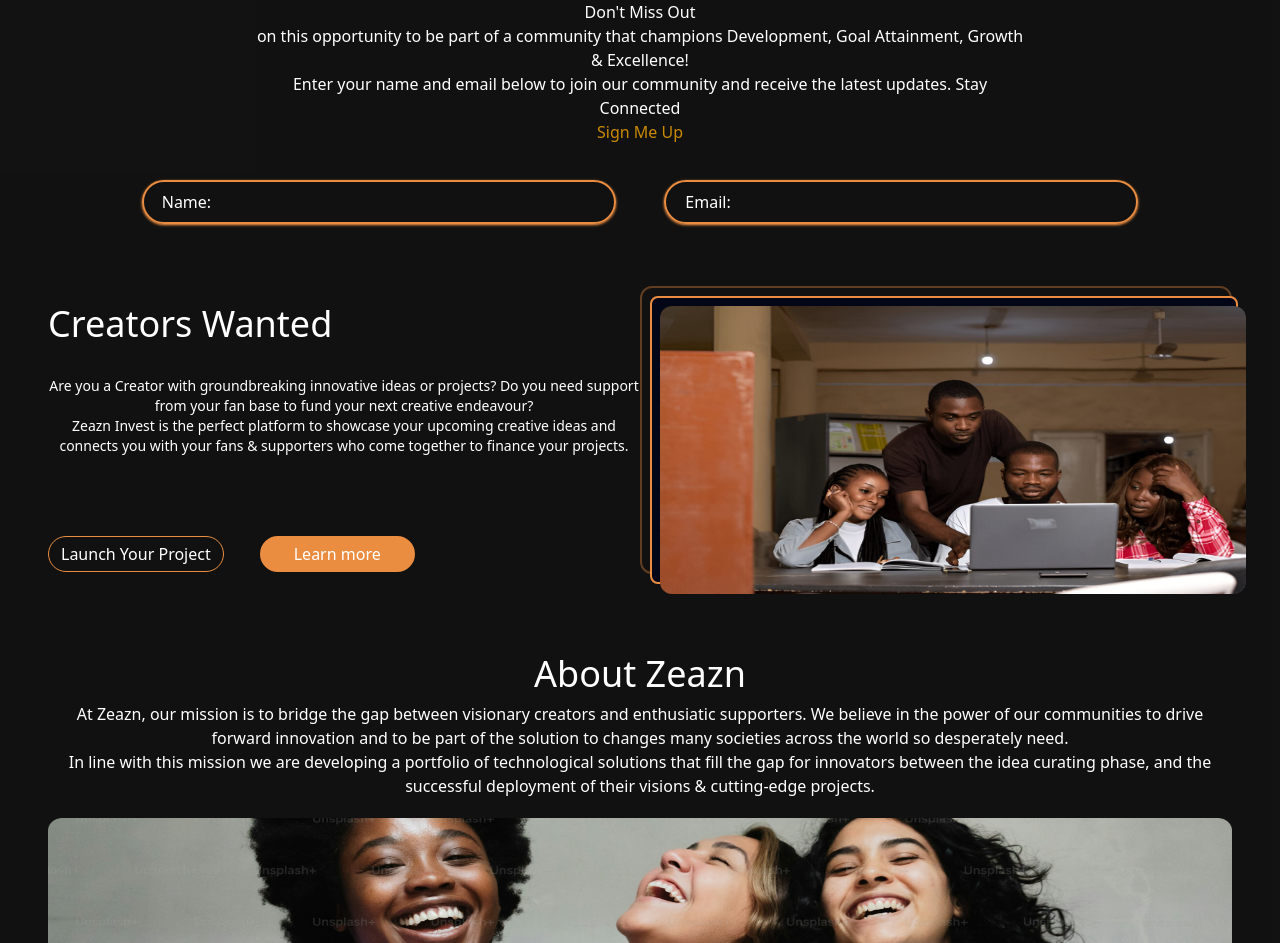
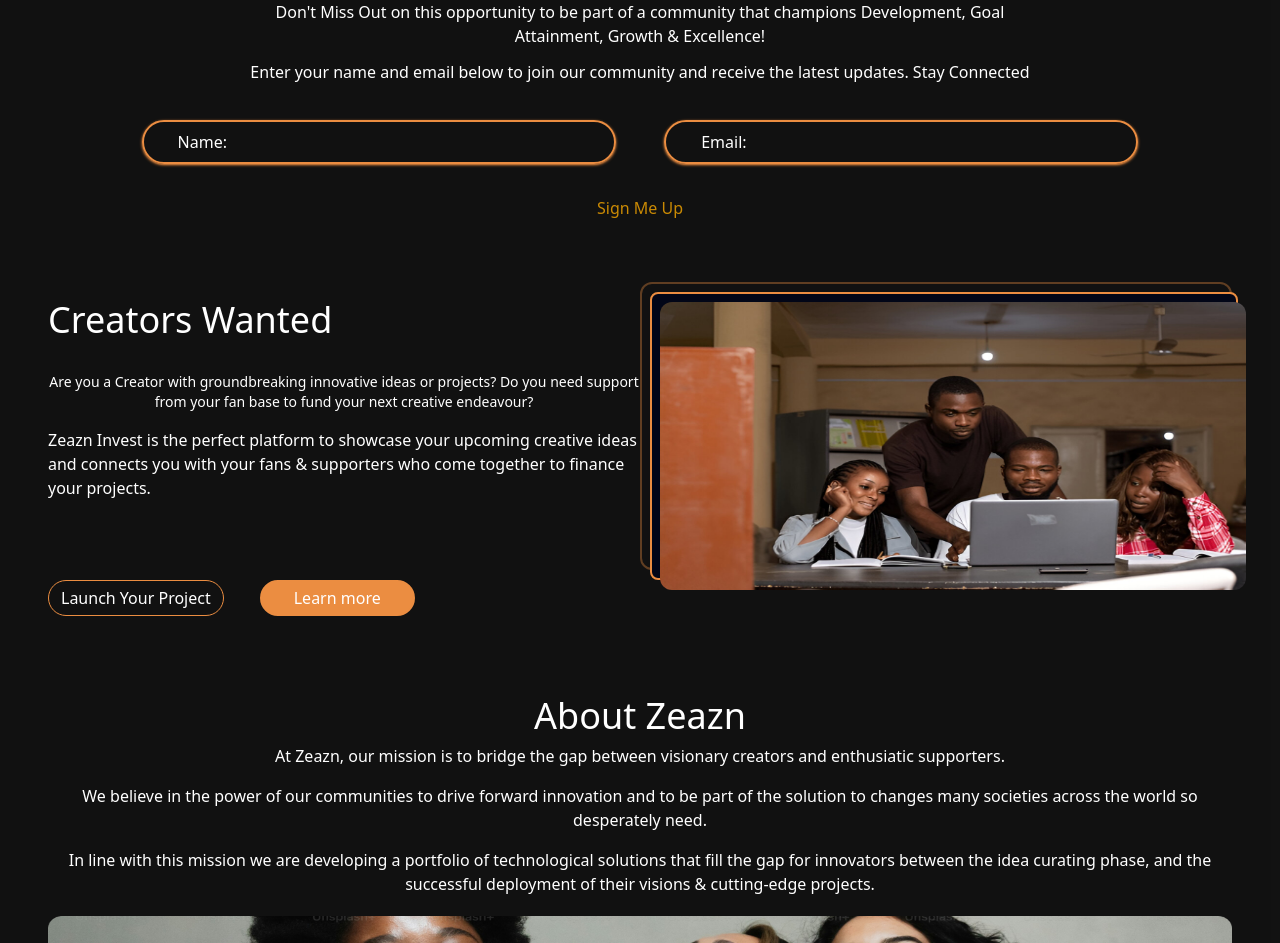
Before and after one commit to oppong-coffie/zeazn, a Vue app: page / in a window 1280 px wide. Shown: the part 2369-3312 px from the top of the page. Built offline with nearby package versions, Linux system fonts and the light colour scheme.

Commit message:
buttons updated

```diff
--- a/src/components/MainPage.vue
+++ b/src/components/MainPage.vue
@@ -199,21 +199,21 @@
        <h2 class="md:my-12 text-2xl sm:text-4xl">Be a Part of Something Bigger</h2>
        <p class="mx-2 md:mx-52 text-center">
         By joining Zeazn, you're not just supporting creative projects and Visionaries across the world—you're fueling innovation and making a lasting impact that millions of people and communities experience, all because of your support.
-         <br class="hidden md:block"/> Don't Miss Out <br class="hidden md:block"/>
+         <br class="hidden md:block"/> Don't Miss Out
          on this opportunity to be part of a community that champions Development, Goal Attainment, Growth & Excellence!
-         <br class="hidden md:block"/>Enter your name and email below to join our community and receive the latest updates. Stay Connected
         </p>
-        <a class="text-yellow-600" href="#">Sign Me Up</a>
-        <form class="md:flex justify-center gap-12 mt-5 md:mt-9 mx-2 md:mx-0">
+        <p class="pt-3">Enter your name and email below to join our community and receive the latest updates. Stay Connected</p>
+        <form class="md:flex justify-center gap-12 mt-5 md:mt-9 mx-2 md:mx-0 mb-4 sm:mb-8">
           <div class="border-2 rounded-3xl p-2 md:p-2 md:w-[40%] border-[#EB8D41] shadow shadow-[#EB8D41]">
             <label for="">Name:</label>
-            <input class="bg-transparent focus:outline-none sm:w-[85%]" type="text">
+            <input class="bg-transparent focus:outline-none w-[78%]" type="text">
           </div>
           <div class="border-2 rounded-3xl p-2 mt-5 md:mt-0 md:p-2 md:w-[40%] border-[#EB8D41] shadow shadow-[#EB8D41]">
             <label for="">Email:</label>
-            <input class="bg-transparent focus:outline-none  sm:w-[85%]" type="text">
+            <input class="bg-transparent focus:outline-none w-[78%]" type="text">
           </div>
         </form>
+        <a class="text-yellow-600" href="#">Sign Me Up</a>
      </div>
     <!-- END::Be a Part of Something Bigger -->
 
@@ -223,10 +223,11 @@
         <h1 class="text-3xl sm:text-4xl sm:text-start md:text-start ml-12 sm:ml-0 sm:mb-8">Creators Wanted</h1>
         <p class="text-sm text-center">
           Are you a Creator with groundbreaking innovative ideas or projects? Do you need support from your fan base to fund your next creative endeavour?
-           <br> Zeazn Invest is the perfect platform to showcase your upcoming creative ideas and connects you with your fans & supporters who come together to finance your projects.
-
         </p>
-        <div class="flex gap-7 md:gap-9 mt-3 md:ml-0  sm:mt-20">
+        <p class="mt-4">
+          Zeazn Invest is the perfect platform to showcase your upcoming creative ideas and connects you with your fans & supporters who come together to finance your projects.
+        </p>
+        <div class="flex gap-6 md:gap-9 mt-3 md:ml-0  sm:mt-20">
           <button class="rounded-3xl p-1 px-3  hover:underline transition-colors duration-1000 hover:bg-[#EB8D41] border border-[#EB8D41]">Launch Your Project</button>
           <button class="rounded-3xl p-1 px-2 md:px-8 bg-[#EB8D41] hover:text-[#EB8D41] hover:underline transition-colors duration-1000 hover:bg-black hover:border-white border-2 border-[#EB8D41]">Learn more</button>
         </div>
@@ -253,11 +254,18 @@
     <!-- START:: About zeazn -->
      <div id="about" class="text-center text-white mt-10 sm:mt-20">
       <h1 class="text-4xl mb-2">About Zeazn</h1>
-      <p>At Zeazn, our mission is to bridge the gap between visionary creators and enthusiatic supporters.
-We believe in the power of our communities to drive forward
-innovation and to be part of the solution to changes many societies across the world so desperately need.
- <br> In line with this mission we are developing a portfolio of technological solutions that fill the gap for innovators between the idea curating phase, and the successful deployment of their visions & cutting-edge projects.
- </p>
+      <p>
+        At Zeazn, our mission is to bridge the gap between visionary creators and enthusiatic supporters.
+      </p>
+      <p class="my-4">
+        We believe in the power of our communities to drive forward
+        innovation and to be part of the solution to changes many societies across the world so desperately need.
+      </p>
+      <p>
+        In line with this mission we are developing a portfolio of technological solutions that fill the gap for innovators between the idea curating phase, and the successful deployment of their visions & cutting-edge projects.
+      </p>
+
+
          <div class="flex justify-center mt-5">
            <img class="md:w-[100%] md:h-[450px]" src="../images/union.png" alt="">
          </div>
@@ -441,3 +449,8 @@
   },
 }
 </script>
+
+
+
+
+b
```
